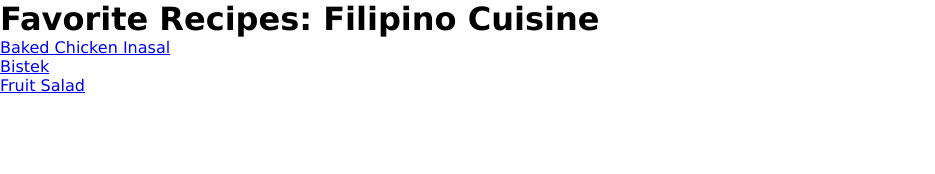
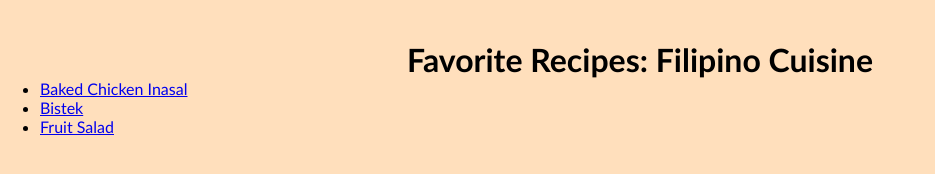
Before and after one commit to novshiel/odin-recipes, a plain HTML site: page index.html in a window 1280 px wide. Shown: the whole page, without its empty margins (0-935 px from the left). Drawn offline with Linux system fonts and the light colour scheme.

Commit message:
Change font, background color, and title alignment

```diff
--- a/index.html
+++ b/index.html
@@ -9,7 +9,7 @@
 
 <body>
   <h1>Favorite Recipes: Filipino Cuisine</h1>
-    <ul>
+    <ul class="recipes-list">
       <li><a href="../odin-recipes/recipes/chicken-inasal.html">Baked Chicken Inasal</a></li>
       <li><a href="../odin-recipes/recipes/bistek.html">Bistek</a></li>
       <li><a href="../odin-recipes/recipes/fruit-salad.html">Fruit Salad</a></li>
--- a/styles.css
+++ b/styles.css
@@ -7,5 +7,14 @@
 * {
   margin: 0;
   padding: 0;
-  font-family: Verdana, Geneva, Tahoma, sans-serif;
+  font-family: 'Trebuchet MS', 'Lucida Sans Unicode', 'Lucida Grande', 'Lucida Sans', Arial, sans-serif;
 }
+
+body {
+  background-color: #FFDFBC;
+  margin: 40px;
+}
+
+h1 {
+  text-align: center;
+}
```
